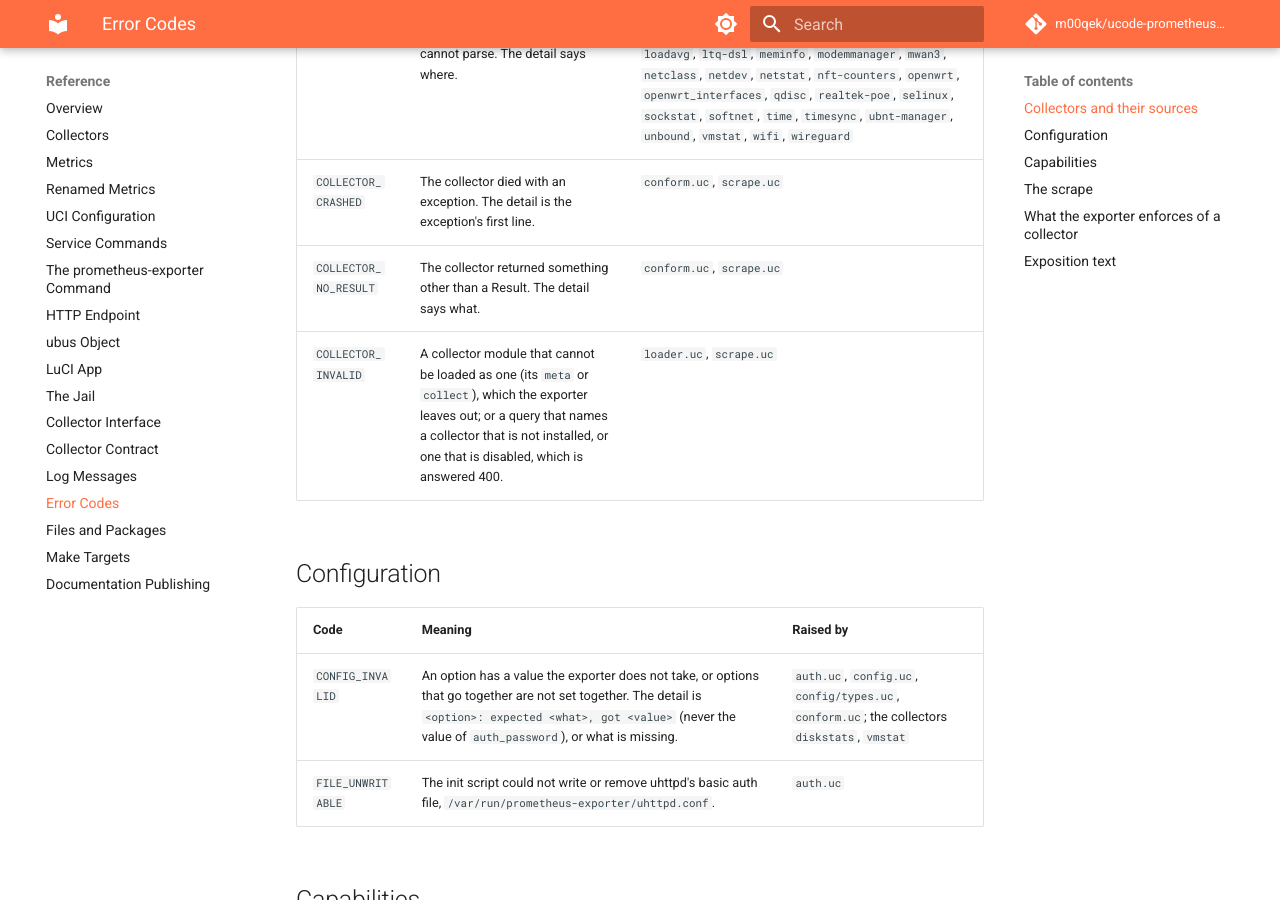
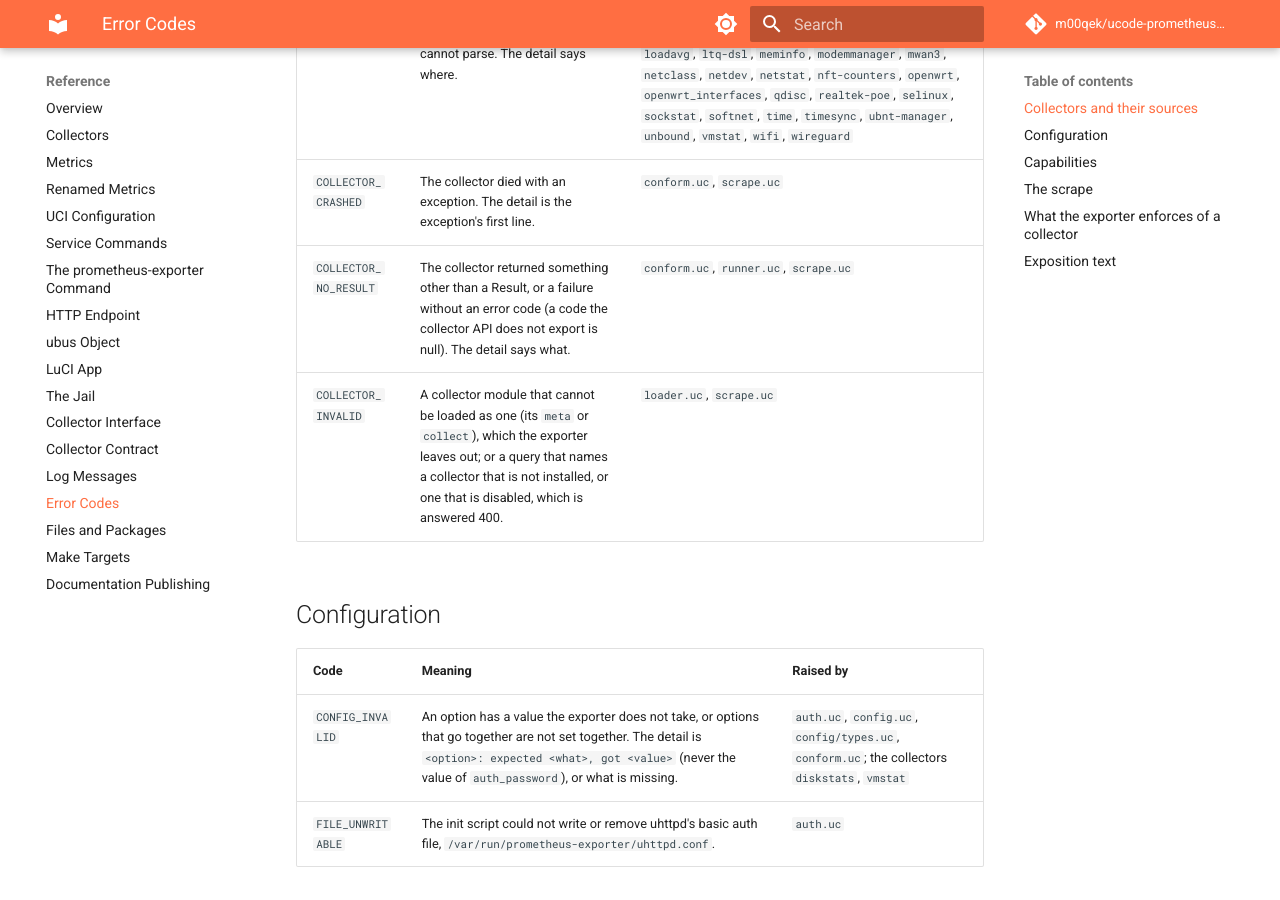
Before and after one commit to m00qek/ucode-prometheus-exporter, an MkDocs documentation site: the page built from docs/reference/error-codes.md, in a window 1280 px wide and 900 px high, scrolled down 624 px. Built offline with MkDocs 1.6.1 and Material for MkDocs 9.7.7, drawn with Linux system fonts in a browser that asks for light colours; comment, search, counter and statistics services are not loaded.

Commit message:
Give a failure without an error code COLLECTOR_NO_RESULT, forked and inline
A code the API does not export is null; the child handed such a failure
back as COLLECTOR_KILLED, which quarantines at once, while the in-process
runner kept the null. run_one now gives it COLLECTOR_NO_RESULT, and unpack
never makes a failure KILLED.

```diff
--- a/docs/reference/error-codes.md
+++ b/docs/reference/error-codes.md
@@ -11,7 +11,7 @@ A failure carries an uppercase code, from `src/prometheus_exporter/errors.uc`, a
 | `SOURCE_UNREADABLE` | A file the collector reads is not there or cannot be read. The detail names it. | the collectors `bmx7`, `conntrack`, `cpu`, `dhcp_leases`, `diskstats`, `entropy`, `exporter`, `filefd`, `filesystem`, `loadavg`, `meminfo`, `nat_traffic`, `netstat`, `snmp6`, `sockstat`, `softnet`, `timesync`, `uci_dhcp_host`, `uname`, `vmstat` |
 | `SOURCE_INVALID` | What the collector read is not what it expects: a file, a ubus reply or a program's output it cannot parse. The detail says where. | `services.uc`; the collectors `bmx7`, `chrony`, `conntrack`, `cpu`, `dawn`, `dhcp_leases`, `diskstats`, `dnsmasq`, `entropy`, `filefd`, `filesystem`, `hostapd_stations`, `loadavg`, `ltq-dsl`, `meminfo`, `modemmanager`, `mwan3`, `netclass`, `netdev`, `netstat`, `nft-counters`, `openwrt`, `openwrt_interfaces`, `qdisc`, `realtek-poe`, `selinux`, `sockstat`, `softnet`, `time`, `timesync`, `ubnt-manager`, `unbound`, `vmstat`, `wifi`, `wireguard` |
 | `COLLECTOR_CRASHED` | The collector died with an exception. The detail is the exception's first line. | `conform.uc`, `scrape.uc` |
-| `COLLECTOR_NO_RESULT` | The collector returned something other than a Result. The detail says what. | `conform.uc`, `scrape.uc` |
+| `COLLECTOR_NO_RESULT` | The collector returned something other than a Result, or a failure without an error code (a code the collector API does not export is null). The detail says what. | `conform.uc`, `runner.uc`, `scrape.uc` |
 | `COLLECTOR_INVALID` | A collector module that cannot be loaded as one (its `meta` or `collect`), which the exporter leaves out; or a query that names a collector that is not installed, or one that is disabled, which is answered 400. | `loader.uc`, `scrape.uc` |
 
 ## Configuration
```
Also changed, not shown: CHANGELOG.md (+1 -0 lines), 5 other files.
